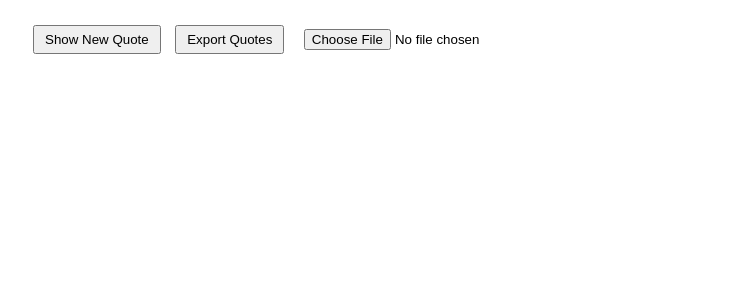
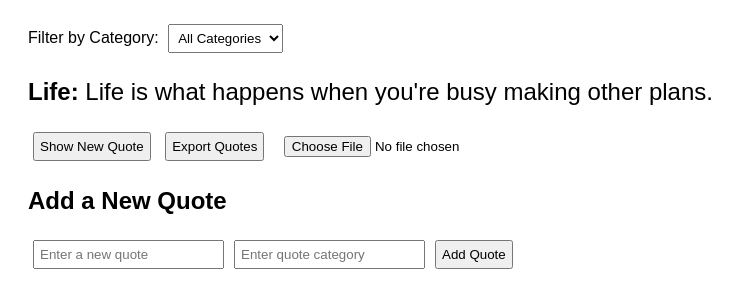
Before and after one commit to Agyin-Obeng/alx_fe_javascript, a plain HTML site: page dom-manipulation/index.html in a window 1280 px wide. Shown: the part 89-396 px from the top of the page, without its empty margins (0-746 px from the left). Drawn offline with Linux system fonts and the light colour scheme.

Commit message:
Add category filter to index.html

```diff
--- a/dom-manipulation/index.html
+++ b/dom-manipulation/index.html
@@ -7,25 +7,30 @@
   <style>
     body { font-family: Arial, sans-serif; padding: 20px; }
     #quoteDisplay { margin: 20px 0; font-size: 1.5em; }
-    input { margin: 5px; padding: 5px; }
-    button { padding: 5px 10px; margin: 5px; }
+    input, select, button { margin: 5px; padding: 5px; }
     .quote { margin-bottom: 10px; }
   </style>
 </head>
 <body>
   <h1>Dynamic Quote Generator</h1>
 
+  <!-- Category Filter -->
+  <label for="categoryFilter">Filter by Category:</label>
+  <select id="categoryFilter">
+    <option value="all">All Categories</option>
+  </select>
+
   <!-- Quote Display -->
   <div id="quoteDisplay"></div>
 
-  <!-- Buttons (Static for assignment) -->
+  <!-- Buttons -->
   <button id="newQuote">Show New Quote</button>
   <button id="exportQuotesBtn">Export Quotes</button>
 
   <!-- File input for importing JSON -->
   <input type="file" id="importFile" accept=".json">
 
-  <!-- Add Quote form will still be dynamically created -->
+  <!-- Add Quote form will be created dynamically by JS -->
 
   <script src="script.js"></script>
 </body>
```
